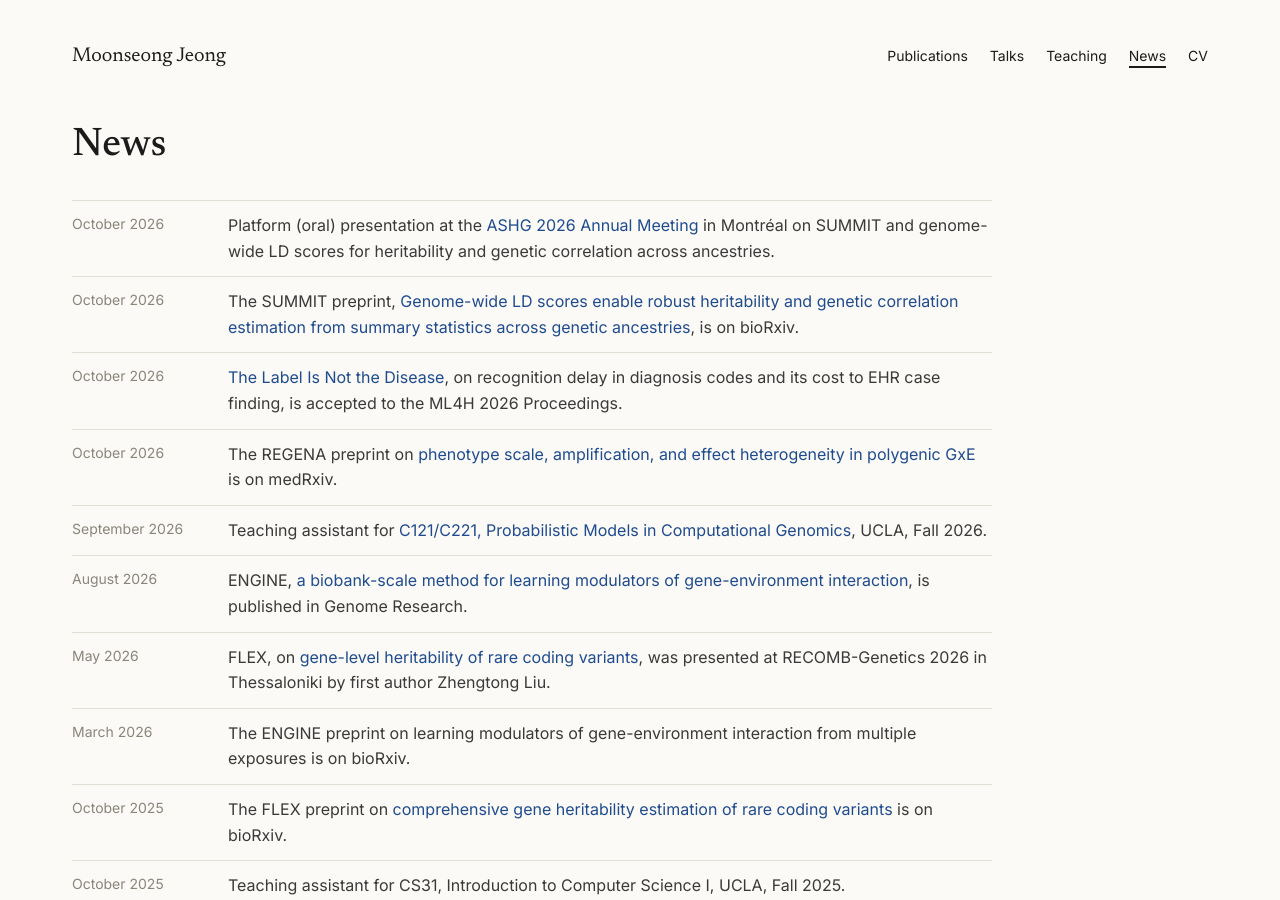
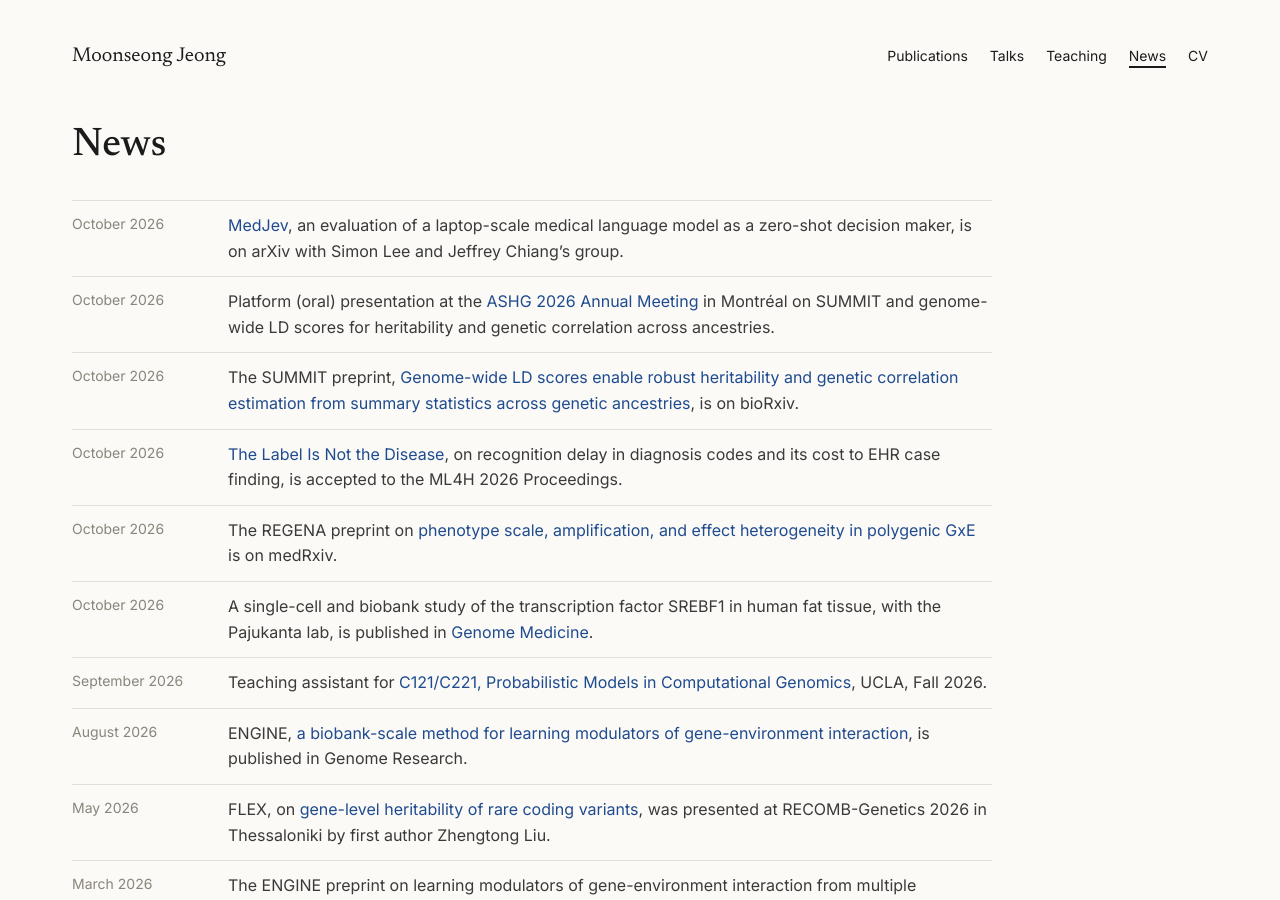
Before and after one commit to bronsonj98/bronsonj98.github.io, a Jekyll site: the page built from _pages/news.md, in a window 1280 px wide and 900 px high. Built offline with Jekyll 4.4.1, drawn with Linux system fonts in a browser that asks for light colours.

Commit message:
Add Genome Medicine SREBF1 paper and MedJev arXiv preprint to publications, news, CV and llms.txt
Co-Authored-By: Claude Fable 5.1 <noreply@anthropic.com>

```diff
--- a/_data/news.yml
+++ b/_data/news.yml
@@ -1,3 +1,6 @@
+- key: "2026-10-26a"
+  date: 2026-10-26
+  text: "[MedJev](/publication/preprint-medjev), an evaluation of a laptop-scale medical language model as a zero-shot decision maker, is on arXiv with Simon Lee and Jeffrey Chiang's group."
 - key: "2026-10-22c"
   date: 2026-10-22
   text: "Platform (oral) presentation at the [ASHG 2026 Annual Meeting](/talks/2026-10-22-ashg-platform) in Montréal on SUMMIT and genome-wide LD scores for heritability and genetic correlation across ancestries."
@@ -10,6 +13,9 @@
 - key: "2026-10-20a"
   date: 2026-10-20
   text: "The REGENA preprint on [phenotype scale, amplification, and effect heterogeneity in polygenic GxE](/publication/preprint-regena) is on medRxiv."
+- key: "2026-10-09a"
+  date: 2026-10-09
+  text: "A single-cell and biobank study of the transcription factor SREBF1 in human fat tissue, with the Pajukanta lab, is published in [Genome Medicine](/publication/gm-srebf1)."
 - key: "2026-09-24a"
   date: 2026-09-24
   text: "Teaching assistant for [C121/C221, Probabilistic Models in Computational Genomics](/teaching/2026-fall-teaching), UCLA, Fall 2026."
--- /dev/null
+++ b/_publications/gm-srebf1.md
@@ -0,0 +1,12 @@
+---
+title: "Integration of single cell omics with biobank data discovers allele-specific trans effects of SREBF1 on adipocyte expression of nearly 100 genes"
+collection: publications
+permalink: /publication/gm-srebf1
+excerpt: "Single-nucleus RNA sequencing of human subcutaneous adipose tissue is combined with genome-wide association and expression data from biobanks to show that a cis regulatory variant of the transcription factor gene SREBF1 changes the expression of nearly 100 genes in adipocytes in an allele-specific way, linking a single regulatory variant to abdominal obesity and type 2 diabetes risk."
+date: 2026-10-09
+venue: Genome Medicine
+paperurl: "https://doi.org/10.1186/s13073-026-01790-z"
+citation: #
+authors: Sukhatme, M. G., Kar, A., Lee, S. H. T., Gelev, K. Z., Arasu, U. T., Alvarez, M., Garske, K. M., Vaittinen, M., Rajkumar, S., Das, S. S., Kaminska, D., Männistö, V., Peltoniemi, H., Heinonen, S., Säiläkivi, U., <u>Jeong, M.</u>, Border, R., Liu, Z., Saarinen, T., Juuti, A., Sankararaman, S., Pietiläinen, K. H., Pihlajamäki, J., Kaikkonen, M. U., and Pajukanta, P.
+category: manuscripts
+---
--- /dev/null
+++ b/_publications/preprint-medjev.md
@@ -0,0 +1,12 @@
+---
+title: "MedJev: Evaluating Zero-Shot System-One Decision Making in Medicine"
+collection: publications
+permalink: /publication/preprint-medjev
+excerpt: "MedJev is an open medical language model small enough to run on a laptop, evaluated across ten clinical benchmarks as a fast, zero-shot decision maker. It approaches published GPT-4 accuracy on medical examination questions and predicts in-hospital mortality well, but is weaker on emergency-department triage and poorly calibrated for patient-level predictions; a two-parameter recalibration fitted on 50 to 200 labelled examples reduces the calibration error."
+date: 2026-10-26
+venue: arXiv preprint
+paperurl: "https://arxiv.org/abs/2610.36006"
+citation: #
+authors: Lee, S. A., Sha, J., <u>Jeong, M.</u>, Pan, Y., and Chiang, J. N.
+category: preprints
+---
--- a/llms.txt
+++ b/llms.txt
@@ -18,10 +18,11 @@ He develops statistical and machine-learning methods for human genetics, medical
 - 3D medical imaging without a GPU cluster. RAPTOR (ICML 2025, Spotlight, top 2.6% of submissions) embeds a full 3D medical volume with a frozen 2D foundation model and random projections, with no training, in about 6.5 seconds on one consumer graphics card; it led on 7 of 10 benchmark tasks and, applied to brain MRI, found 126 new genetic associations while reproducing 111 of 118 known ones. Ongoing application to retinal OCT scans and age-related macular degeneration.
 - What health records miss. The Label Is Not the Disease (ML4H 2026 Proceedings, PMLR 346, first author) measures how often disease-range blood tests for diabetes, kidney disease, and anemia had no diagnosis or treatment on record, how slowly they were recognized, and how much case-finding models trained on records lose as a result. Ongoing work on the heritability of being diagnosed.
 - Opioid prescribing analytics inside a secure state system. Technical lead of a California Department of Justice-approved collaboration analyzing CURES records, more than 200 million controlled-substance prescriptions to over 30 million people from about 400,000 prescribers, on site; preliminary results presented at the 2024 World Congress on Pain.
-- Co-authored work on gene-environment interaction (ENGINE, Genome Research 2026; REGENA, medRxiv 2026), rare coding-variant heritability (FLEX, bioRxiv 2025), clinical language models for health records (DK-BEHRT, AAAI Bridge Program 2025), and galaxy spectroscopy (The Astrophysical Journal Letters, 2020).
+- Co-authored work on gene-environment interaction (ENGINE, Genome Research 2026; REGENA, medRxiv 2026), rare coding-variant heritability (FLEX, bioRxiv 2025), clinical language models for health records (DK-BEHRT, AAAI Bridge Program 2025; MedJev, arXiv 2026), single-cell and biobank genetics of adipose tissue (Genome Medicine 2026), and galaxy spectroscopy (The Astrophysical Journal Letters, 2020).
 
 ## Peer-reviewed publications
 
+- Sukhatme MG, Kar A, Lee SHT, et al., including Jeong M, Border R, Liu Z, Sankararaman S, and Pajukanta P. Integration of single cell omics with biobank data discovers allele-specific trans effects of SREBF1 on adipocyte expression of nearly 100 genes. Genome Medicine, 2026. https://doi.org/10.1186/s13073-026-01790-z
 - Jeong M, Anand P, Lee SA, Han S, Liu Z, Sankararaman S. The Label Is Not the Disease: Recognition Delay in Diagnosis Codes and Its Cost to EHR Case Finding. Proceedings of the Machine Learning for Health Symposium (ML4H 2026), PMLR 346. Accepted, to appear. https://bronsonj98.github.io/publication/ml4h-recognition-delay
 - Liu Z, Ramteke A, Anand A, Gorla A, Jeong M, Sankararaman S. A biobank-scale method for learning modulators of gene-environment interaction underlying human complex traits from multiple environmental exposures. Genome Research, 2026. https://doi.org/10.1101/gr.282105.126
 - An U*, Jeong M*, Lee SA, Gorla A, Yang Y, Sankararaman S. RAPTOR: Scalable Train-Free Embeddings for 3D Medical Volumes Leveraging Pretrained 2D Foundation Models. ICML 2025, Spotlight. *Equal contribution. https://proceedings.mlr.press/v267/an25a.html
@@ -32,6 +33,7 @@ He develops statistical and machine-learning methods for human genetics, medical
 
 ## Preprints
 
+- Lee SA, Sha J, Jeong M, Pan Y, Chiang JN. MedJev: Evaluating Zero-Shot System-One Decision Making in Medicine. arXiv:2610.36006, October 2026. https://arxiv.org/abs/2610.36006
 - Jeong M, Liu Z, Ni J, An U, Han S, Anand A, Anand P, Boffelli M, Sankararaman S. Genome-wide LD scores enable robust heritability and genetic correlation estimation from summary statistics across genetic ancestries. bioRxiv, October 2026. https://doi.org/10.64898/2026.10.20.760508
 - Liu Z, Anand A, Qie X, Costantino M, Jeong M, Gorla A, Zaitlen N, Dahl A, Sankararaman S. Disentangling phenotype scale, amplification, and effect heterogeneity underlying polygenic GxE architecture of complex traits. medRxiv, October 2026. https://doi.org/10.64898/2026.10.15.26365681
 - Liu Z, Fu B, Jeong M, et al. Comprehensive gene heritability estimation reveals the genetic architecture of rare coding variants underlying complex traits. bioRxiv, October 2025. https://doi.org/10.1101/2025.10.07.681018
```
Also changed, not shown: 2 other files.
